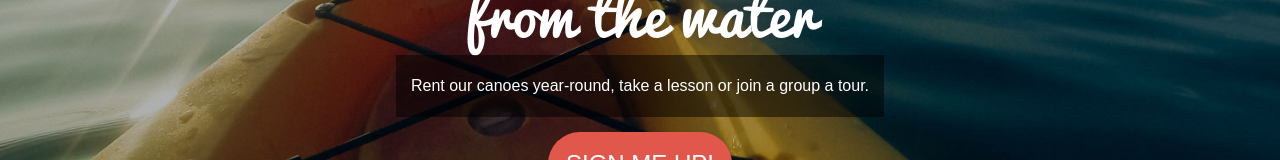
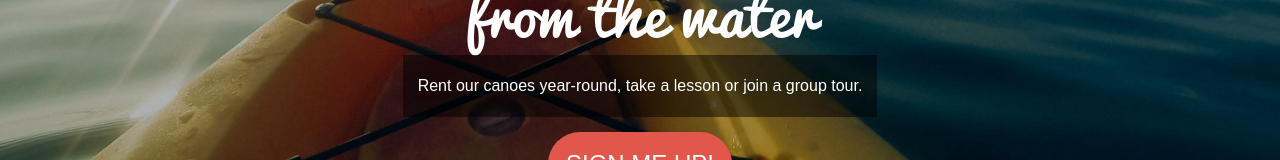
Before and after one commit to Rob-Rychs/perfect-paddles, a website: page mobile-index.html in a window 1280 px wide. Shown: the part 566-726 px from the top of the page. Drawn offline with nearby package versions, Linux system fonts and the light colour scheme.

Commit message:
fixed typo

```diff
--- a/mobile-index.html
+++ b/mobile-index.html
@@ -67,7 +67,7 @@
       <h1>Great Outdoors</h1>
       <h2 class="sub-header">from the water</h2>
       <div class="shade-box">
-        <p>Rent our canoes year-round, take a lesson or join a group a tour.</p>
+        <p>Rent our canoes year-round, take a lesson or join a group tour.</p>
       </div>
       <div class="btn-main">
         <button>sign me up!</button>
```
